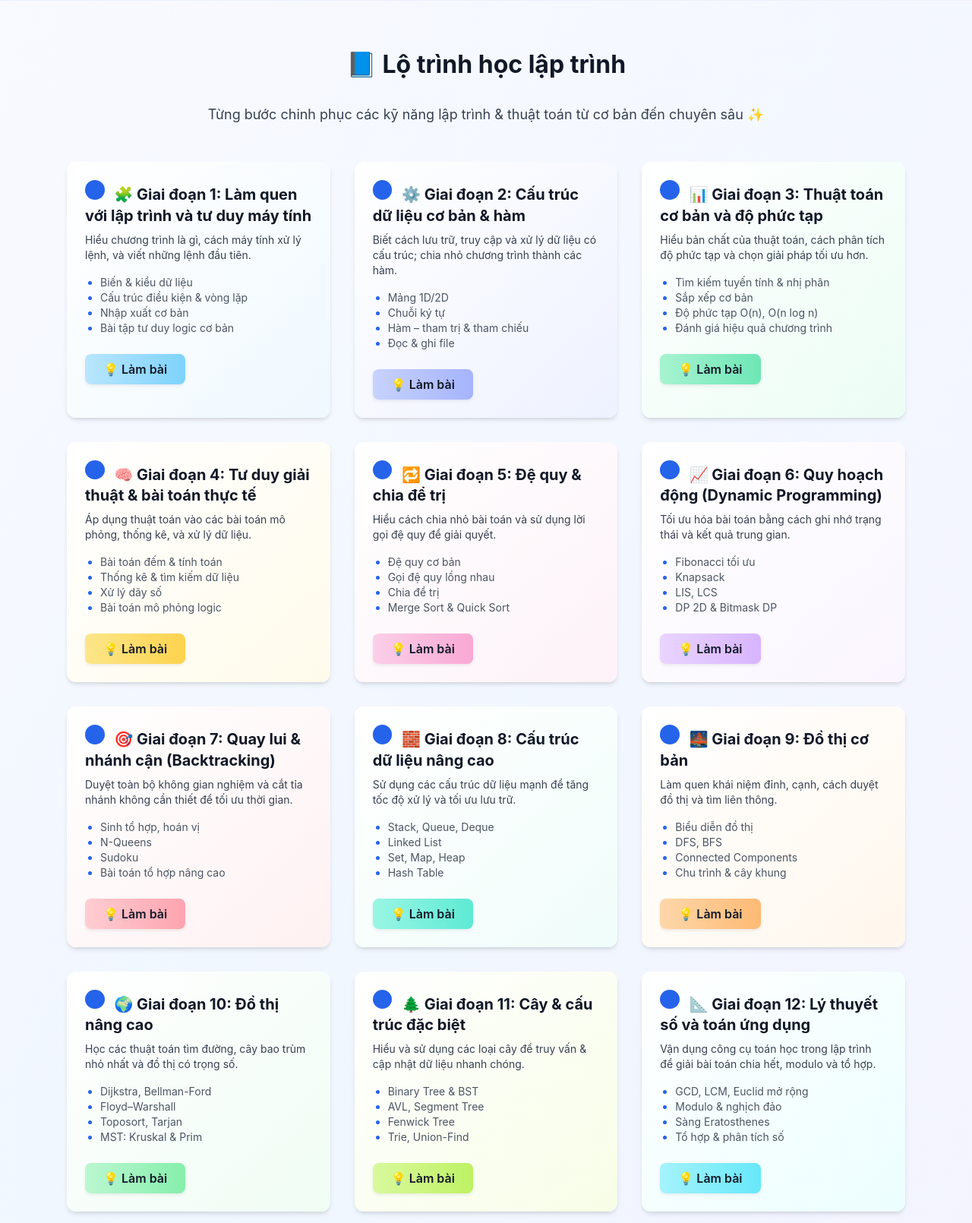
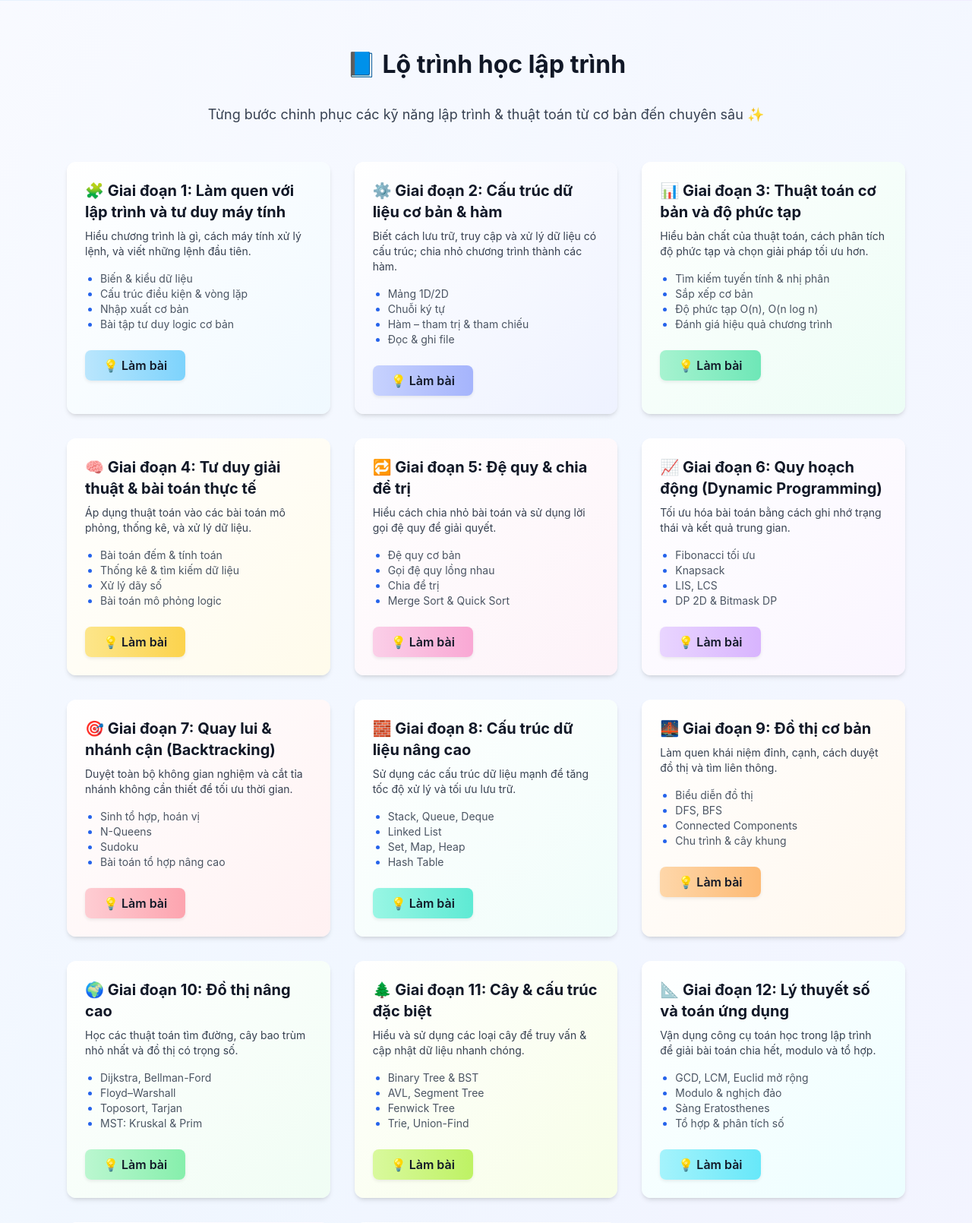
Before and after one commit to chiennt0109/tin247ctp, a Django app: page / in a window 1280 px wide. Shown: the part 403-2013 px from the top of the page at 76% size. Run offline with Django 5.2, Linux system fonts and the light colour scheme; parts of the project's set-up code (start-up, migrations or seed data) failed here and were passed over; some libraries are stand-ins or nearby versions.

Commit message:
Update _roadmap.html

```diff
--- a/templates/includes/_roadmap.html
+++ b/templates/includes/_roadmap.html
@@ -62,20 +62,7 @@
     }
 
     /* Hiển thị số thứ tự tròn trước tiêu đề */
-    #roadmap h3::before {
-      content: attr(data-index);
-      display: inline-block;
-      background-color: #2563eb;
-      color: white;
-      font-size: 0.8rem;
-      font-weight: bold;
-      border-radius: 9999px;
-      width: 1.6rem;
-      height: 1.6rem;
-      text-align: center;
-      line-height: 1.6rem;
-      margin-right: 0.5rem;
-    }
+
 
     a { text-decoration: none !important; }
   </style>
```
